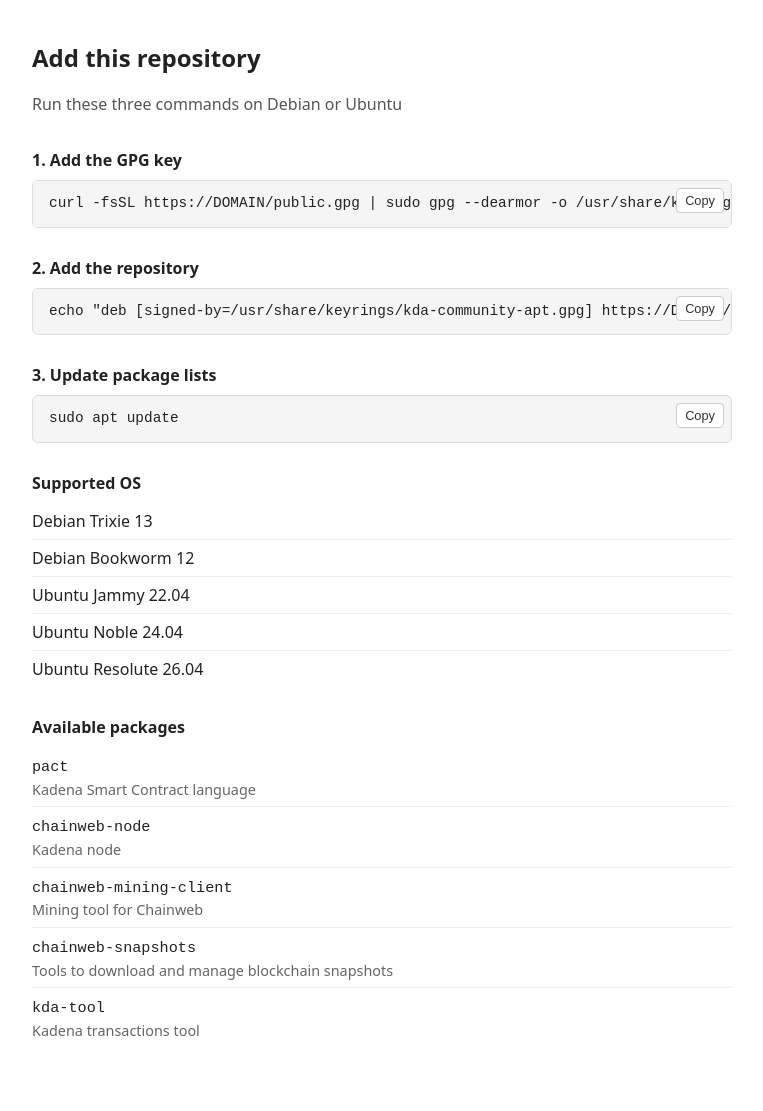
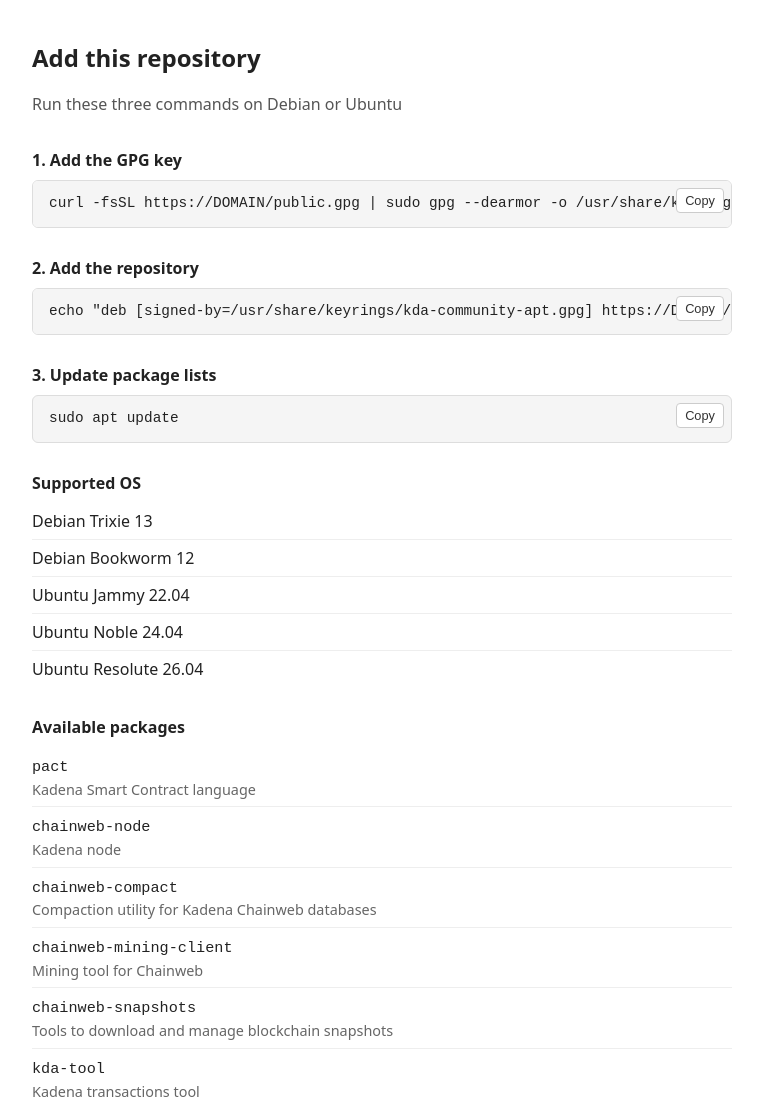
Before and after one commit to kda-community/apt-repository, a plain HTML site: page index.template.html in a window 1280 px wide. Shown: the whole page, without its empty margins (258-1021 px from the left). Before the commit the page ends 1088 px from the top, so only its background shows below. Drawn offline with Linux system fonts and the light colour scheme.

Commit message:
Update index

```diff
--- a/index.template.html
+++ b/index.template.html
@@ -138,6 +138,12 @@
       <span class="pkg">chainweb-node</span>
       <div class="desc">Kadena node</div>
     </li>
+
+    <li>
+      <span class="pkg">chainweb-compact</span>
+      <div class="desc"> Compaction utility for Kadena Chainweb databases</div>
+    </li>
+
     <li>
       <span class="pkg">chainweb-mining-client</span>
       <div class="desc">Mining tool for Chainweb</div>
```
